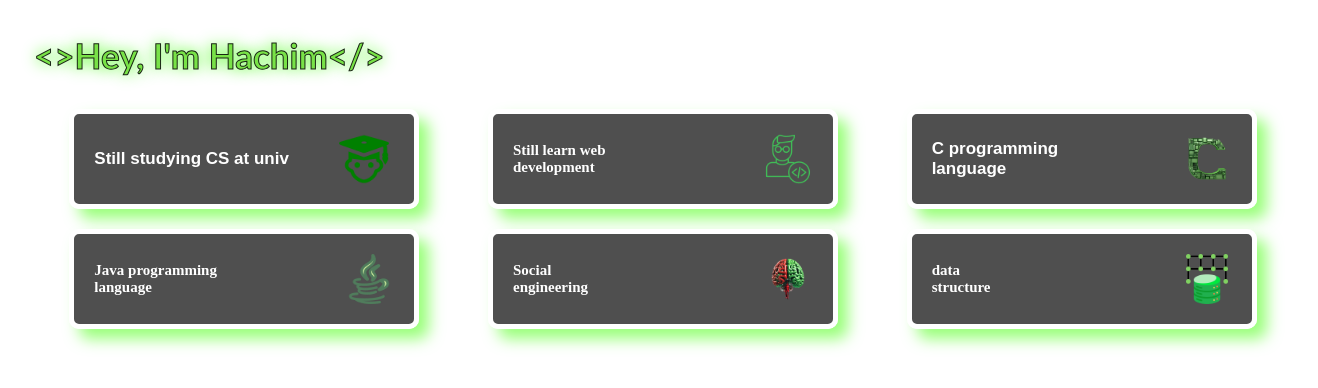
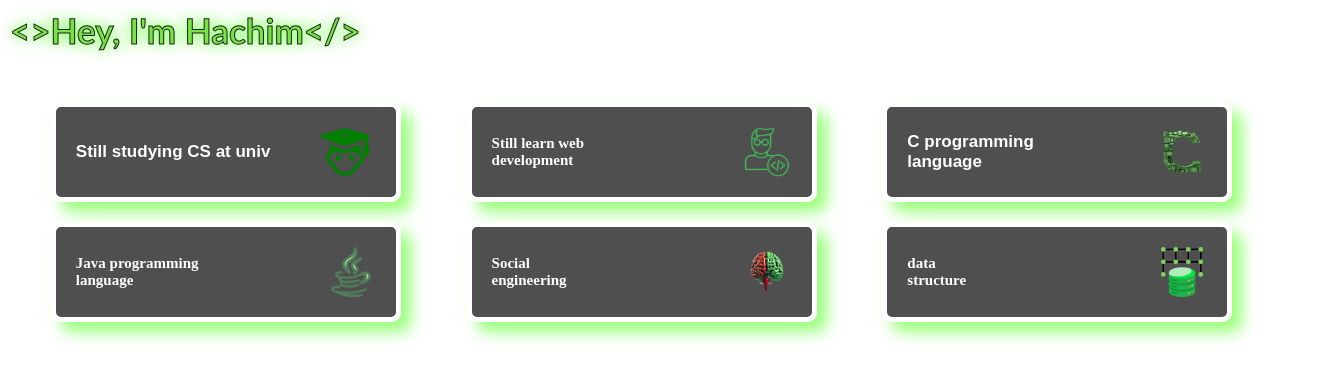
Before and after one commit to hachim112/hachimportfolio, a plain HTML site: page index1.html in a window 1280 px wide. Shown: the whole page, 1318 px wide, since content can reach past the window. Drawn offline with Linux system fonts and the light colour scheme.

Commit message:
Update index1.html

```diff
--- a/index1.html
+++ b/index1.html
@@ -5,14 +5,14 @@ body {
 background-image: url("giphy.gif");
 background-size: cover;
 height: 100%;
-width: 100%;
+width: 99%;
 
 align-items: center;
-min-height: 100vh;
-  background-repeat: no-repeat;
-  background-position: center center;
 
-  padding: 15px;
+  background-repeat: nrepeat;
+  background-position: center ;
+
+
 }
 .hey {
   -webkit-text-stroke: 1px rgba(0, 0, 0, 0.849);
@@ -36,8 +36,8 @@ text-shadow: 0 0 15px rgb(60, 255, 0);
 
 .heycon {
 padding: 1px;
-margin:10px;
-
+margin:1px;
+padding-bottom: 30px;
 }
 .skills {
 
@@ -46,8 +46,11 @@ margin:10px;
             justify-content: space-around;
             flex-wrap: wrap;
             padding: 2px;
+            padding-left: 1px;
+            padding-right: 1px;
             border: #ffffff double 10px ;
             border-radius: 10px;
+            padding: 0px;
 }
 
 .skill1 {
@@ -223,11 +226,11 @@ margin:10px;
         <title>
       Hachim portfolio
 </title>
-<div class="heycon">
-<div class="hey">&lt;&gt;Hey, I'm Hachim&lt;/&gt;</div></div>
+
 </header>
 <body>
-
+	<div class="heycon">
+    <div class="hey">&lt;&gt;Hey, I'm Hachim&lt;/&gt;</div></div>
   <div class="skills">
 
 
```
